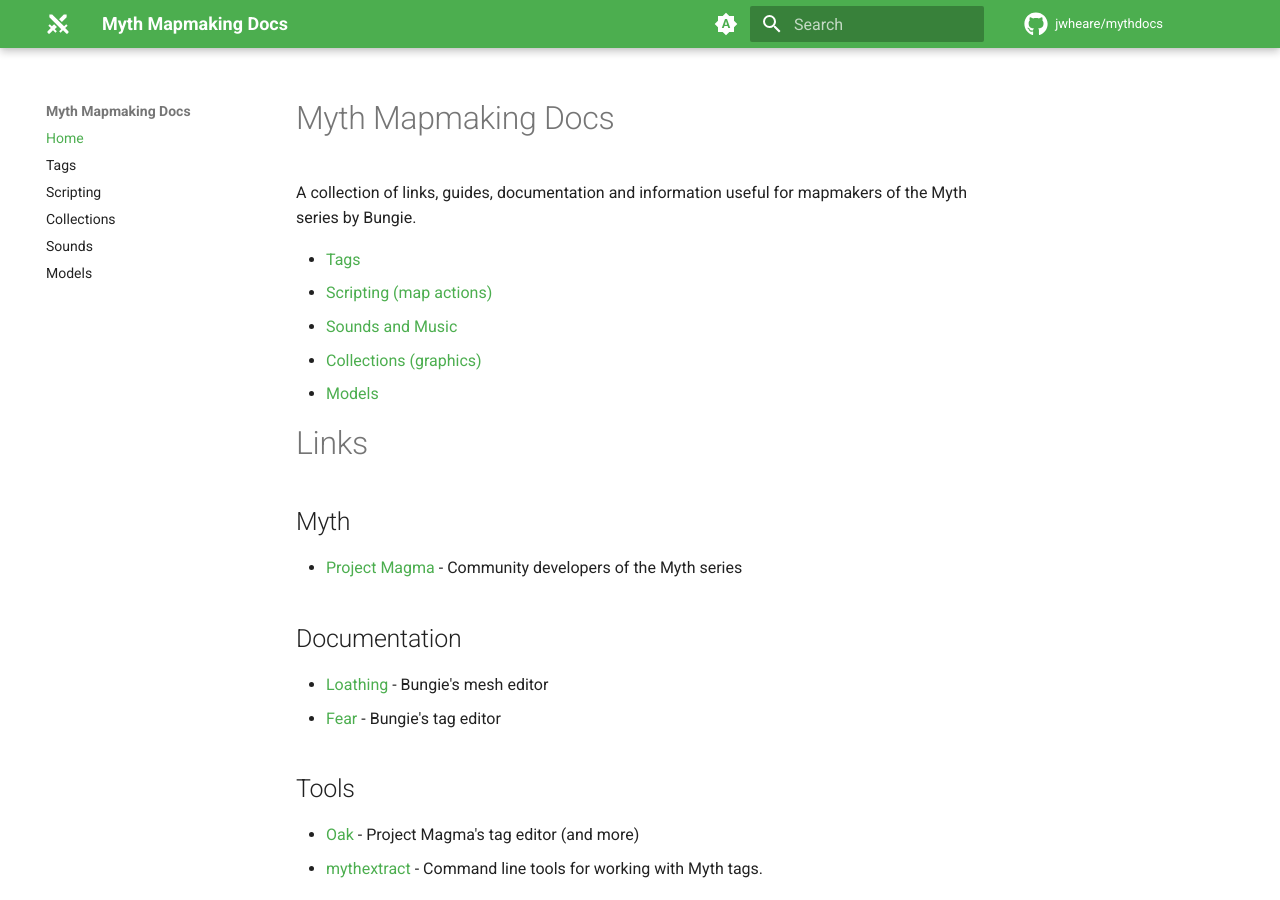
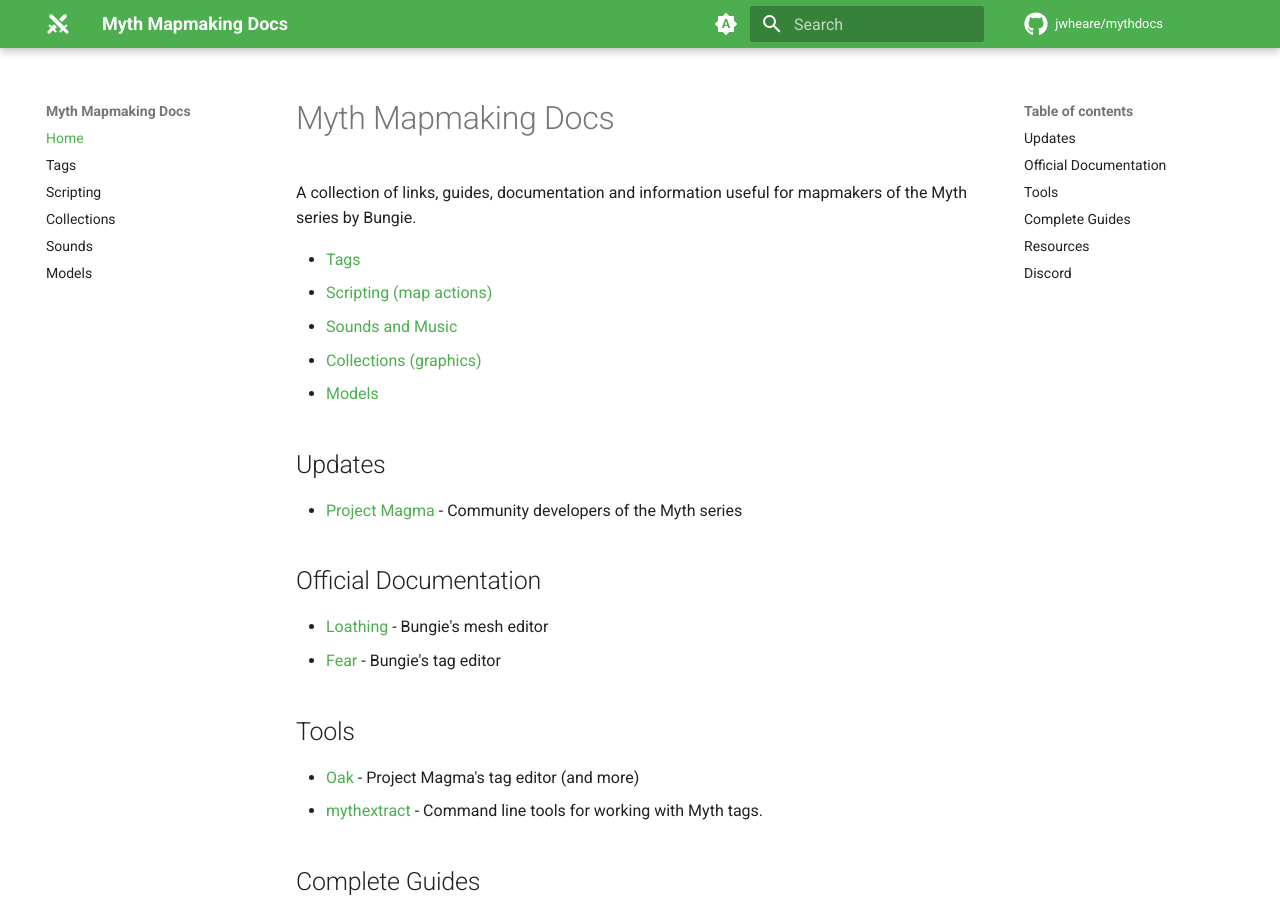
Before and after one commit to jwheare/mythdocs, an MkDocs documentation site: the page built from docs/index.md, in a window 1280 px wide and 900 px high. Built offline with MkDocs 1.6.1 and Material for MkDocs 9.7.7, drawn with Linux system fonts in a browser that asks for light colours; comment, search, counter and statistics services are not loaded.

Commit message:
Home page headings

```diff
--- a/docs/index.md
+++ b/docs/index.md
@@ -8,13 +8,11 @@
 * [Collections (graphics)](collections.md)
 * [Models](models.md)
 
-# Links
-
-## Myth
+## Updates
 
 * [Project Magma](https://projectmagma.net/) - Community developers of the Myth series
 
-## Documentation
+## Official Documentation
 
 * [Loathing](https://projectmagma.net/downloads/myth2docs/loathing.html) - Bungie's mesh editor
 * [Fear](https://projectmagma.net/downloads/myth2docs/fear.html) - Bungie's tag editor
@@ -24,7 +22,7 @@
 * [Oak](https://projectmagma.net/~melekor/oak/) - Project Magma's tag editor (and more)
 * [mythextract](https://github.com/jwheare/mythextract) - Command line tools for working with Myth tags.
 
-## Guides
+## Complete Guides
 
 * [Myth II Handbook](https://tain.totalcodex.net/items/show/the-myth-ii-handbook)
 * [Mapmaking for Newbies Tutorial](http://www.orderofhpak.com/Manuals/Guides/Mapmaking%20for%20Newbies%20Tutorial.pdf)
```
